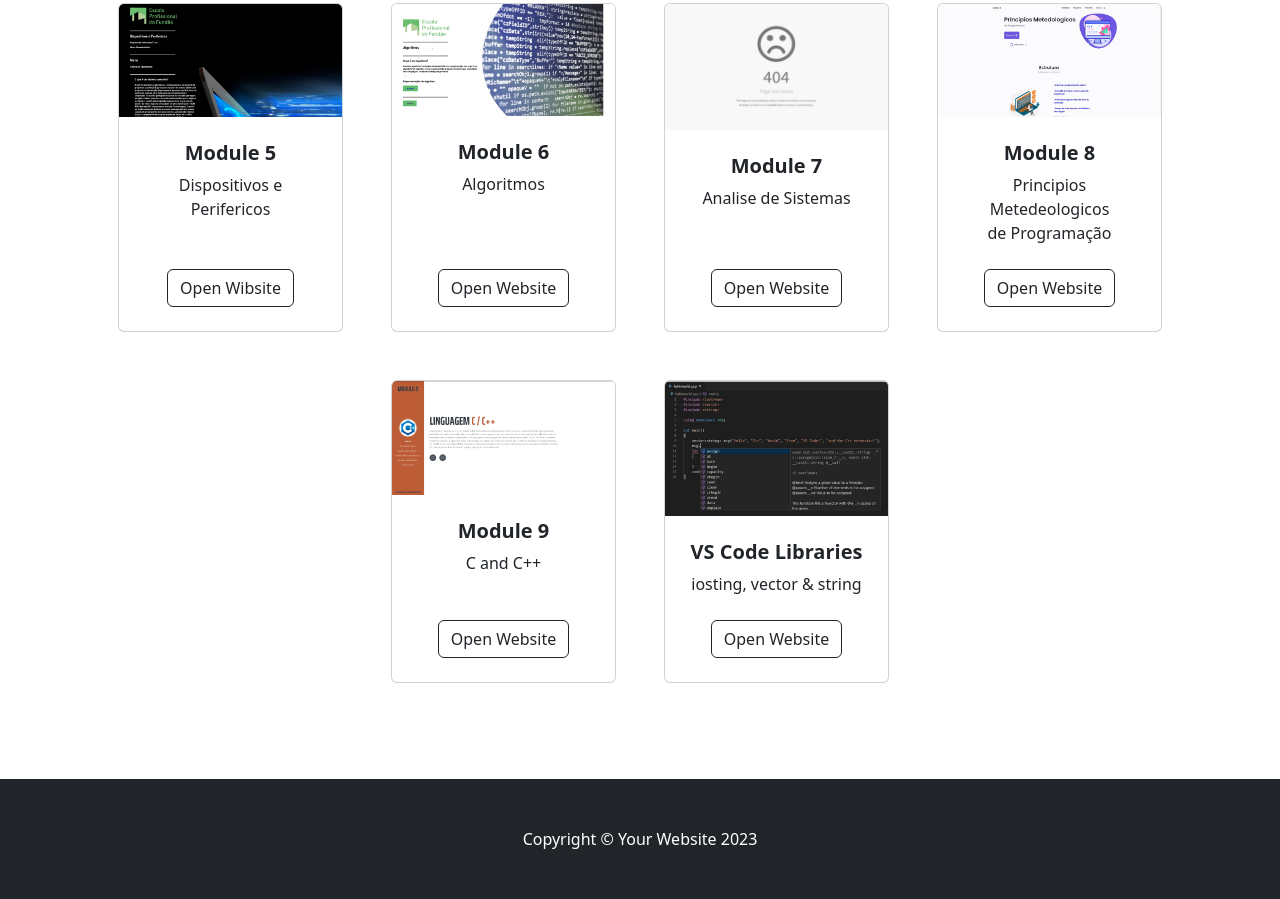
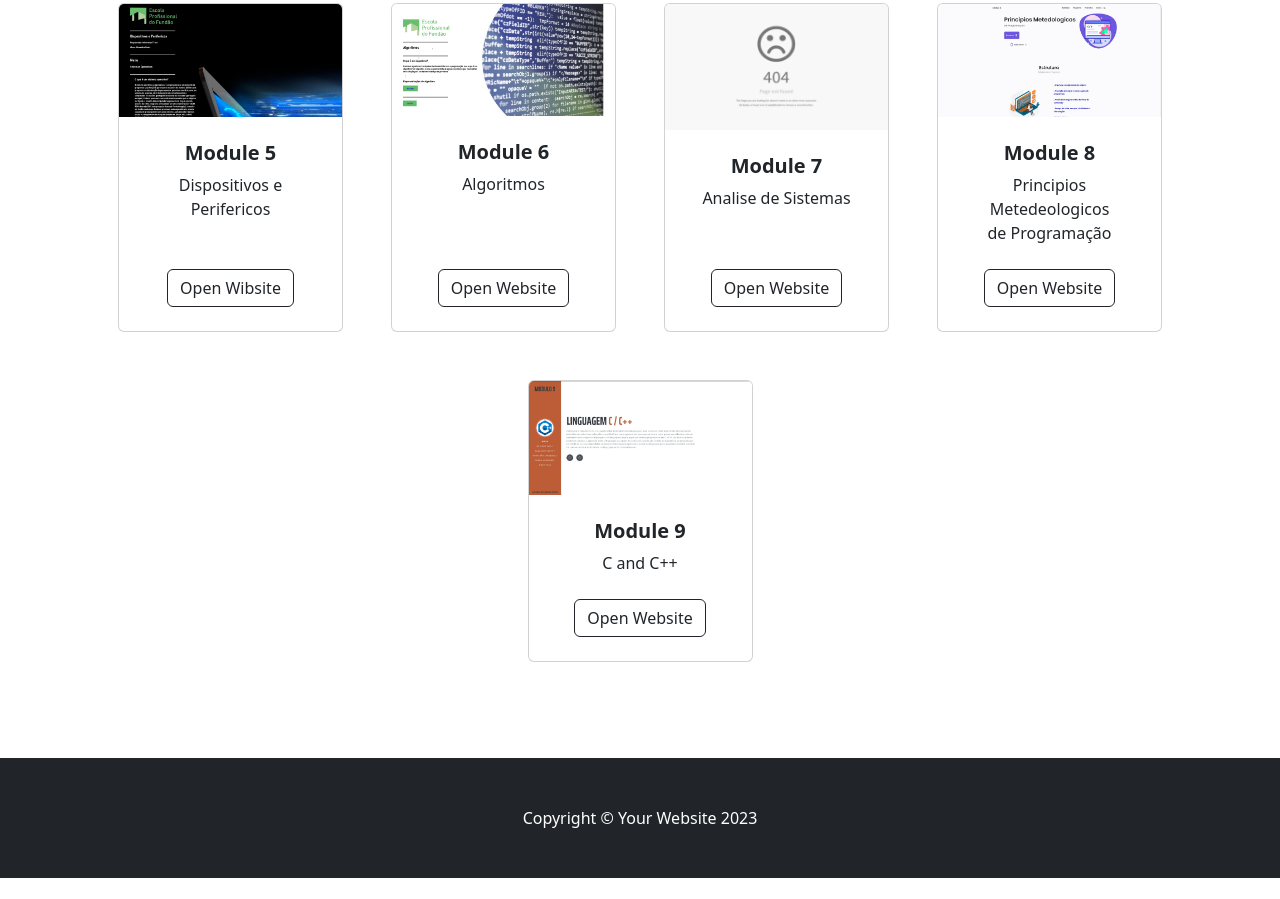
Before and after one commit to Alexffb32/Academic-Modules, a plain HTML site: page index.html in a window 1280 px wide. Shown: the part 803-1702 px from the top of the page. After the commit the page ends 1681 px from the top, so only its background shows below. Drawn offline with nearby package versions, Linux system fonts and the light colour scheme.

Commit message:
modulo 9

```diff
--- a/index.html
+++ b/index.html
@@ -240,29 +240,6 @@
                             </div>
                         </div>
                     </div>
-                    <div class="col mb-5">
-                        <div class="card h-100">
-
-
-                            <!-- Product image-->
-                            <img class="card-img-top" src="assets/modulos/Bibliotecas.jpeg" alt="..." />
-                            <!-- Product details-->
-                            <div class="card-body p-4">
-                                <div class="text-center">
-                                    <!-- Product name-->
-                                    <h5 class="fw-bolder">VS Code Libraries</h5>
-
-                                    <!-- Product price-->
-                                    iosting, vector & string
-
-                                </div>
-                            </div>
-                            <!-- Product actions-->
-                            <div class="card-footer p-4 pt-0 border-top-0 bg-transparent">
-                                <div class="text-center"><a class="btn btn-outline-dark mt-auto" href="https://code.visualstudio.com/docs/languages/cpp">Open Website</a></div>
-                            </div>
-                        </div>
-                    </div>
                 </div>
             </div>
         </section>
```
